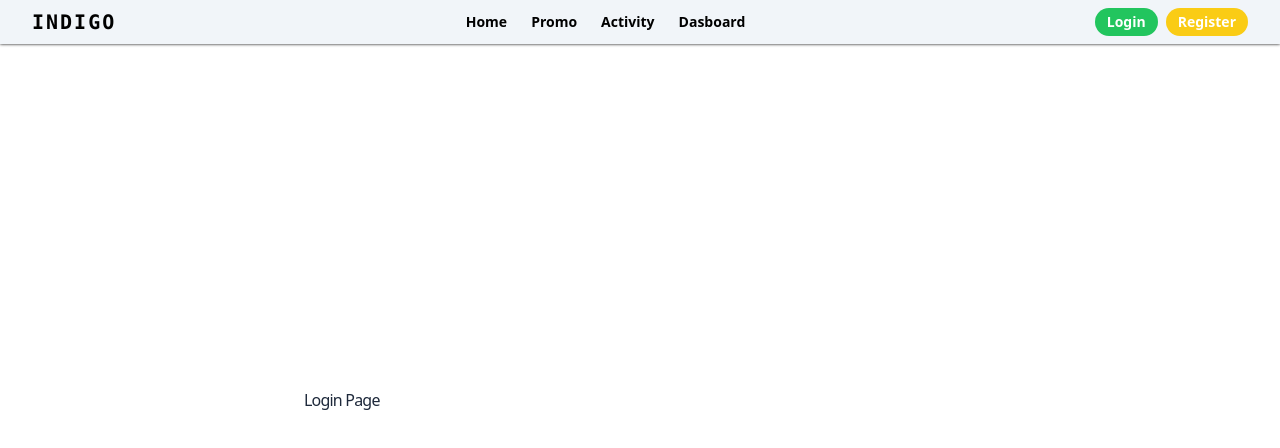
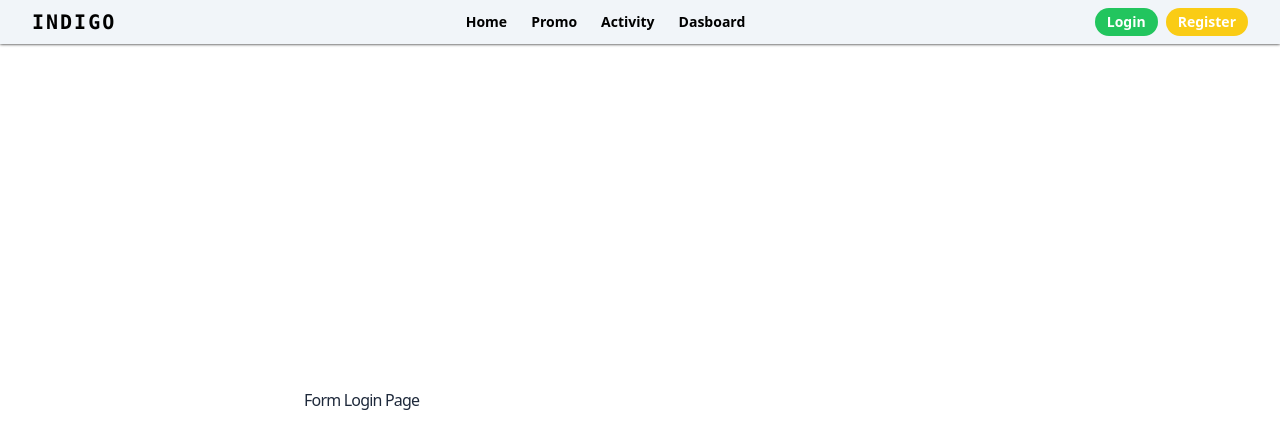
Before and after one commit to msfrzl1/final_travel, a React (Vite) app: page /login in a window 1280 px wide. Shown: the top 448 px of the page. Built offline with nearby package versions, Linux system fonts and the light colour scheme.

Commit message:
create form login page

```diff
--- /dev/null
+++ b/src/components/Fragments/FormLogin/index.jsx
@@ -0,0 +1,7 @@
+export default function FormLogin() {
+   return (
+      <div>
+         <h1>Form Login Page</h1>
+      </div>
+   );
+}
--- a/src/pages/login/index.jsx
+++ b/src/pages/login/index.jsx
@@ -1,11 +1,12 @@
 import PlaceContentCenter from '../../components/Elements/PlaceContentCenter';
+import FormLogin from '../../components/Fragments/FormLogin';
 import Layout from '../../components/Layouts/Layout';
 
 export default function LoginPage() {
    return (
       <Layout>
          <PlaceContentCenter>
-            <h1>Login Page</h1>
+            <FormLogin />
          </PlaceContentCenter>
       </Layout>
    );
```
